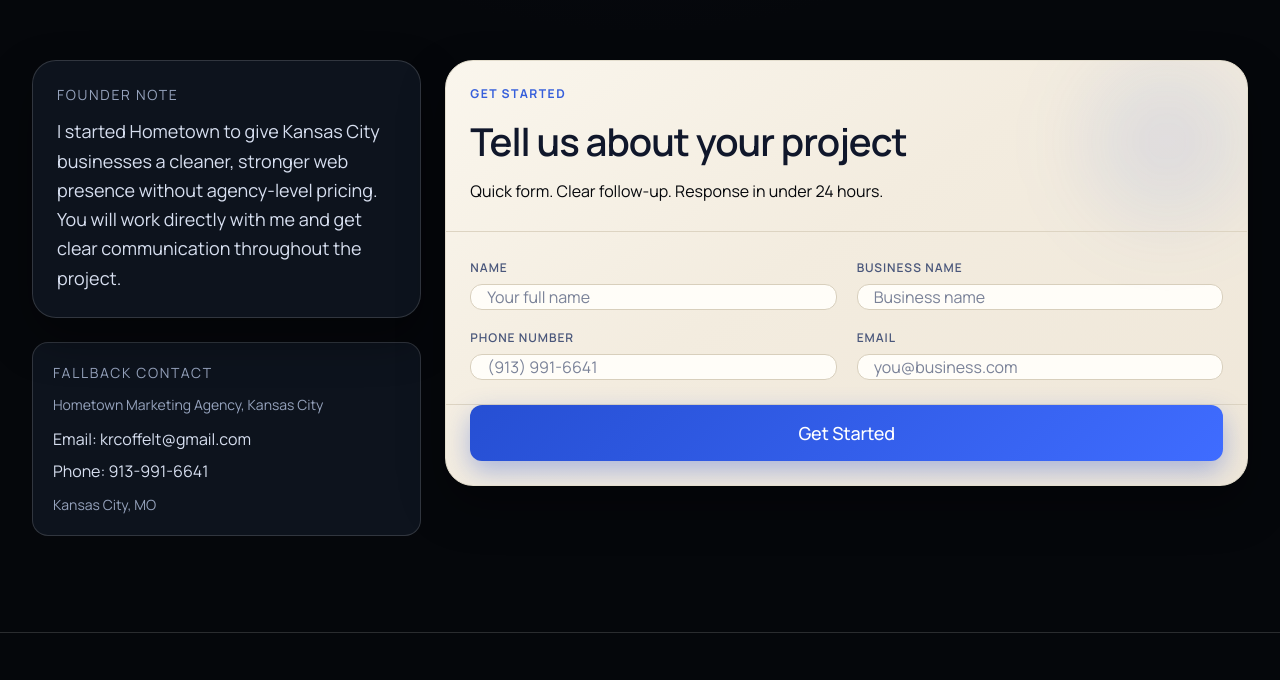
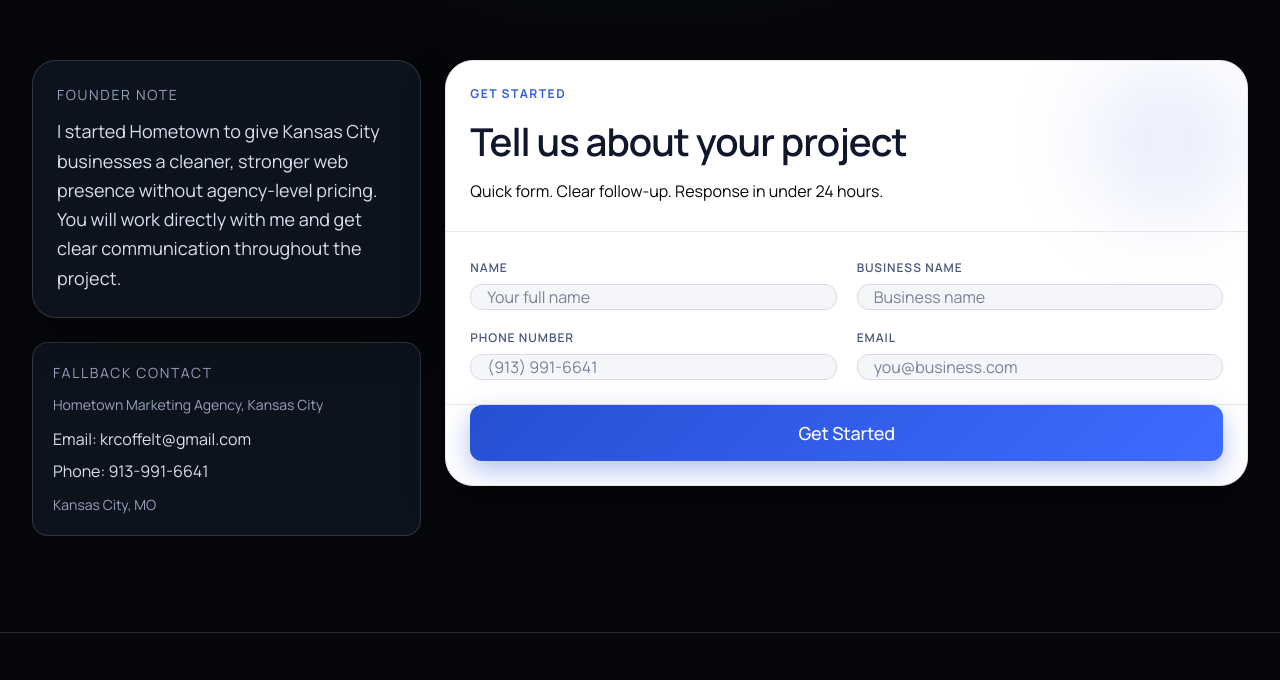
Before and after one commit to krcoffelt/HomeTown3, a Next.js app: page /contact in a window 1280 px wide. Shown: the part 600-1280 px from the top of the page. Built offline with nearby package versions, Linux system fonts and the light colour scheme; no server answers.

Commit message:
Adjust homepage form to white panel and subtle gray inputs

```diff
--- a/components/sections/contact-form.tsx
+++ b/components/sections/contact-form.tsx
@@ -24,9 +24,9 @@ export function ContactForm() {
   }, [state.ok]);
 
   return (
-    <Card className="relative overflow-hidden rounded-[28px] border border-[#e4dece] bg-[linear-gradient(145deg,#faf6ed,#f3ecdf_45%,#efe7d9)] p-0 text-[#151b2d] shadow-[0_20px_60px_rgba(0,0,0,0.25)]">
+    <Card className="relative overflow-hidden rounded-[28px] border border-[#e7e7e7] bg-white p-0 text-[#151b2d] shadow-[0_20px_60px_rgba(0,0,0,0.25)]">
       <div aria-hidden="true" className="pointer-events-none absolute right-0 top-0 h-40 w-40 rounded-full bg-[#365fdb]/10 blur-2xl" />
-      <CardHeader className="relative space-y-3 border-b border-[#ddd4c2] pb-7">
+      <CardHeader className="relative space-y-3 border-b border-[#e6e6e6] pb-7">
         <p className="section-eyebrow text-[#365fdb]">Get Started</p>
         <CardTitle className="text-[clamp(1.9rem,3vw,2.4rem)] leading-[1.02] text-[#10172b]">Tell us about your project</CardTitle>
         <CardDescription className="text-base text-[#36405d]">
@@ -49,7 +49,7 @@ export function ContactForm() {
                 required
                 autoComplete="name"
                 placeholder="Your full name"
-                className="h-13 rounded-xl border border-[#d8cfbc] bg-[#fffdf8] text-[#151b2d] placeholder:text-[#7a8298] focus-visible:outline-[#365fdb]"
+                className="h-13 rounded-xl border border-[#d7dbe4] bg-[#f4f6fa] text-[#151b2d] placeholder:text-[#7a8298] focus-visible:outline-[#365fdb]"
                 onChange={(event) => setValues((prev) => ({ ...prev, name: event.target.value }))}
               />
             </div>
@@ -64,7 +64,7 @@ export function ContactForm() {
                 required
                 autoComplete="organization"
                 placeholder="Business name"
-                className="h-13 rounded-xl border border-[#d8cfbc] bg-[#fffdf8] text-[#151b2d] placeholder:text-[#7a8298] focus-visible:outline-[#365fdb]"
+                className="h-13 rounded-xl border border-[#d7dbe4] bg-[#f4f6fa] text-[#151b2d] placeholder:text-[#7a8298] focus-visible:outline-[#365fdb]"
                 onChange={(event) => setValues((prev) => ({ ...prev, businessName: event.target.value }))}
               />
             </div>
@@ -82,7 +82,7 @@ export function ContactForm() {
                 required
                 autoComplete="tel"
                 placeholder="(913) 991-6641"
-                className="h-13 rounded-xl border border-[#d8cfbc] bg-[#fffdf8] text-[#151b2d] placeholder:text-[#7a8298] focus-visible:outline-[#365fdb]"
+                className="h-13 rounded-xl border border-[#d7dbe4] bg-[#f4f6fa] text-[#151b2d] placeholder:text-[#7a8298] focus-visible:outline-[#365fdb]"
                 onChange={(event) => setValues((prev) => ({ ...prev, phone: event.target.value }))}
               />
             </div>
@@ -98,7 +98,7 @@ export function ContactForm() {
                 required
                 autoComplete="email"
                 placeholder="you@business.com"
-                className="h-13 rounded-xl border border-[#d8cfbc] bg-[#fffdf8] text-[#151b2d] placeholder:text-[#7a8298] focus-visible:outline-[#365fdb]"
+                className="h-13 rounded-xl border border-[#d7dbe4] bg-[#f4f6fa] text-[#151b2d] placeholder:text-[#7a8298] focus-visible:outline-[#365fdb]"
                 onChange={(event) => setValues((prev) => ({ ...prev, email: event.target.value }))}
               />
             </div>
@@ -109,7 +109,7 @@ export function ContactForm() {
           ) : null}
         </form>
       </CardContent>
-      <CardFooter className="w-full border-t border-[#ddd4c2]">
+      <CardFooter className="w-full border-t border-[#e6e6e6]">
         <Button
           type="submit"
           form="contact-form"
```
